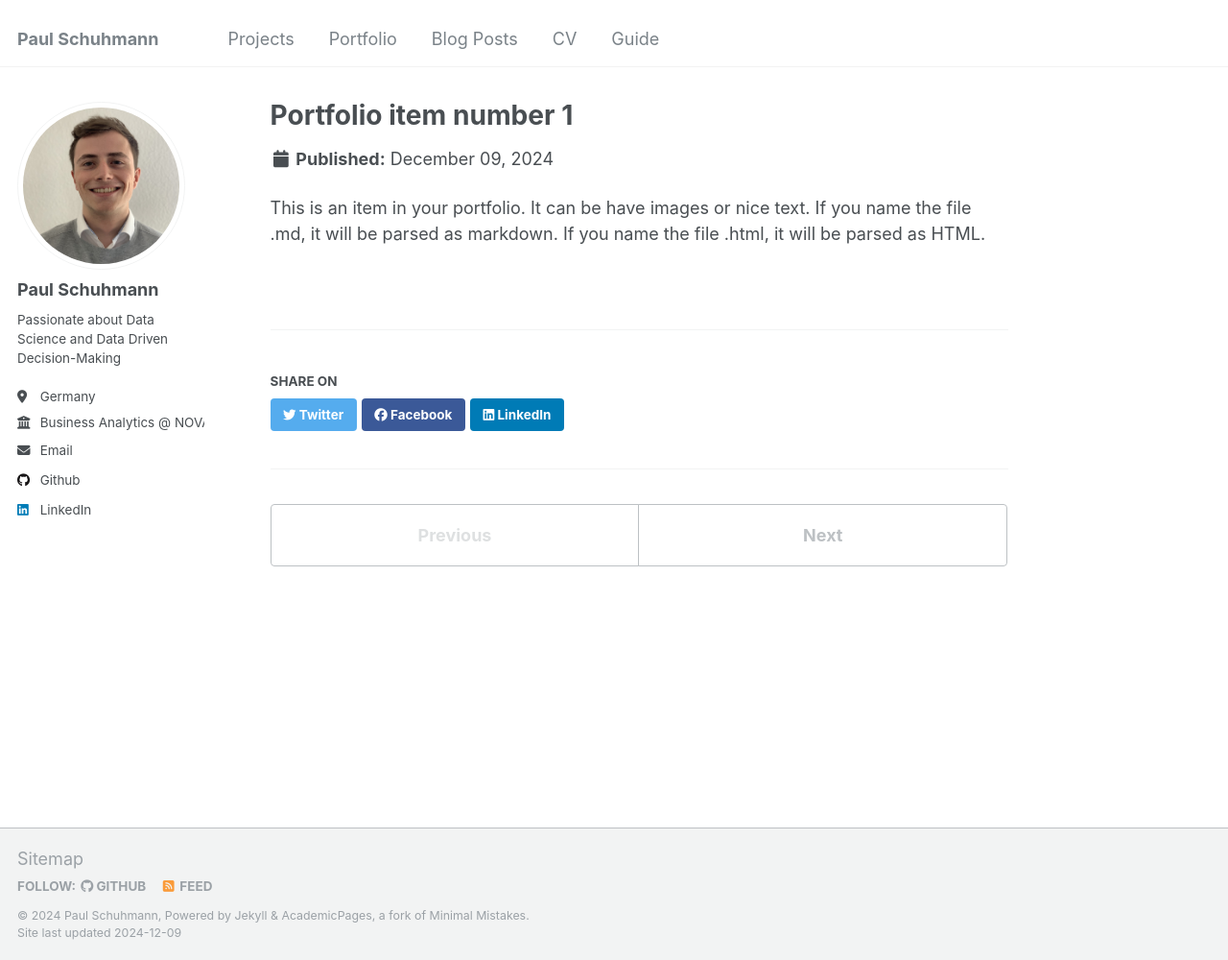
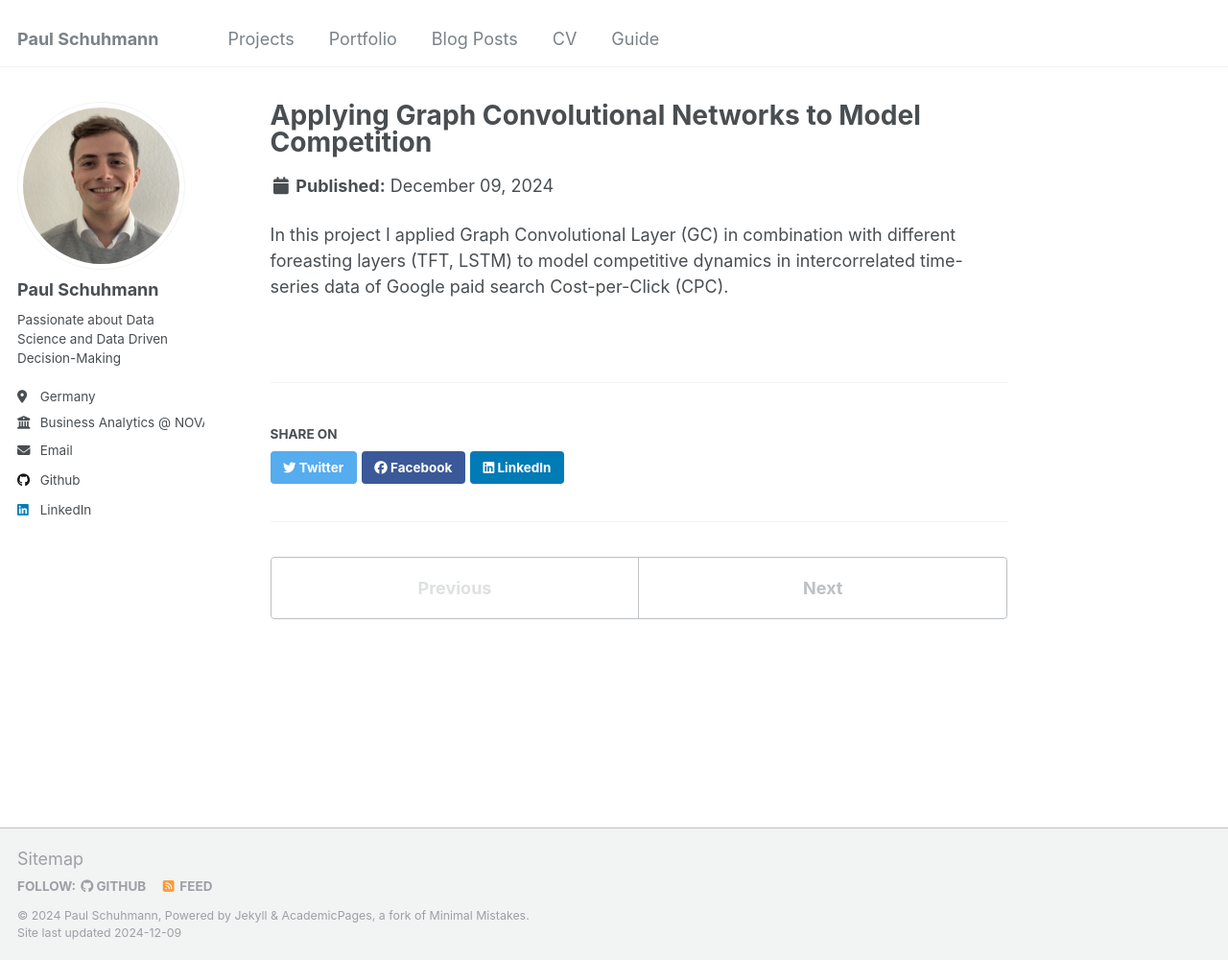
Before and after one commit to SchuhmPa/schuhmpa.github.io, a Jekyll site: the page built from _portfolio/portfolio-1.md, in a window 1280 px wide and 1000 px high. Shown: the whole window at 96% size. Built offline with Jekyll 4.4.1, drawn with Linux system fonts in a browser that asks for light colours.

Commit message:
Update portfolio-1.md

```diff
--- a/_portfolio/portfolio-1.md
+++ b/_portfolio/portfolio-1.md
@@ -1,7 +1,7 @@
 ---
-title: "Portfolio item number 1"
-excerpt: "Short description of portfolio item number 1<br/><img src='/images/500x300.png'>"
+title: "Applying Graph Convolutional Networks to Model Competition"
+excerpt: "Modeling competitive dynamics in intercorrelated time-series<br/><img src='/images/500x300.png'>"
 collection: portfolio
 ---
 
-This is an item in your portfolio. It can be have images or nice text. If you name the file .md, it will be parsed as markdown. If you name the file .html, it will be parsed as HTML.
+In this project I applied Graph Convolutional Layer (GC) in combination with different foreasting layers (TFT, LSTM) to model competitive dynamics in intercorrelated time-series data of Google paid search Cost-per-Click (CPC).
```
